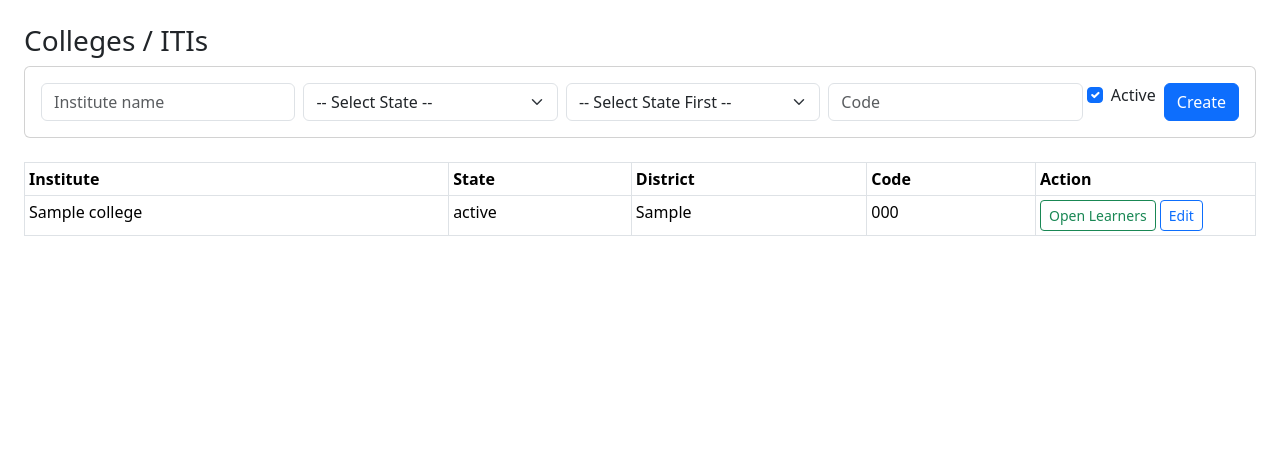
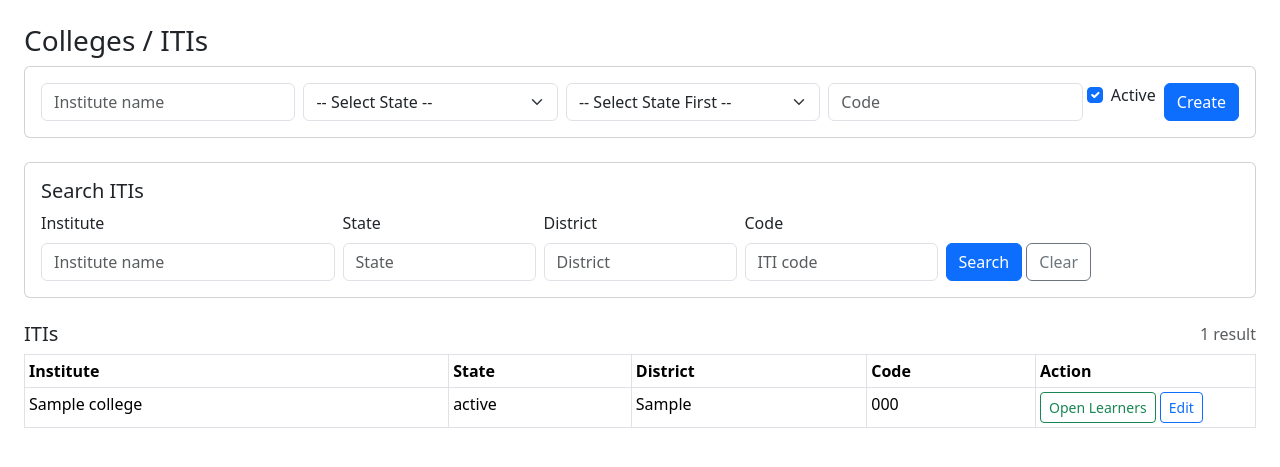
Before and after one commit to kaushikwonders/iti_web_app, a Flask app: page /admin/colleges in a window 1280 px wide. Shown: the part 56-523 px from the top of the page. Run offline with Flask 3, Linux system fonts and the light colour scheme; a user stored in the database is signed in; tables that the repository leaves empty hold one stand-in row (values such as "Sample post").

Commit message:
Add ITI search form and results state

```diff
--- a/app/templates/admin/colleges.html
+++ b/app/templates/admin/colleges.html
@@ -48,6 +48,68 @@
   </div>
 </form>
 
+<form method="get" action="{{ url_for('admin.colleges') }}"
+      class="card card-body mb-4">
+  <h5 class="card-title">Search ITIs</h5>
+
+  <div class="row g-2 align-items-end">
+    <div class="col-md-3">
+      <label for="search_institute" class="form-label">Institute</label>
+      <input type="text"
+             id="search_institute"
+             name="institute"
+             class="form-control"
+             value="{{ search_filters.institute }}"
+             placeholder="Institute name">
+    </div>
+
+    <div class="col-md-2">
+      <label for="search_state" class="form-label">State</label>
+      <input type="text"
+             id="search_state"
+             name="state"
+             class="form-control"
+             value="{{ search_filters.state }}"
+             placeholder="State">
+    </div>
+
+    <div class="col-md-2">
+      <label for="search_district" class="form-label">District</label>
+      <input type="text"
+             id="search_district"
+             name="district"
+             class="form-control"
+             value="{{ search_filters.district }}"
+             placeholder="District">
+    </div>
+
+    <div class="col-md-2">
+      <label for="search_code" class="form-label">Code</label>
+      <input type="text"
+             id="search_code"
+             name="code"
+             class="form-control"
+             value="{{ search_filters.code }}"
+             placeholder="ITI code">
+    </div>
+
+    <div class="col-md-3">
+      <button type="submit" class="btn btn-primary">Search</button>
+      <a href="{{ url_for('admin.colleges') }}"
+         class="btn btn-outline-secondary">
+        Clear
+      </a>
+    </div>
+  </div>
+</form>
+
+<div class="d-flex justify-content-between align-items-center mb-2">
+  <h5 class="mb-0">ITIs</h5>
+  <span class="text-muted">
+    {{ colleges|length }} result{% if colleges|length != 1 %}s{% endif %}
+  </span>
+</div>
+
 <table class="table table-bordered table-sm">
   <thead>
     <tr>
@@ -77,6 +139,12 @@
              class="btn btn-sm btn-outline-primary">
             Edit
           </a>
+        </td>
+      </tr>
+    {% else %}
+      <tr>
+        <td colspan="5" class="text-center text-muted py-4">
+          No ITIs found for the selected search filters.
         </td>
       </tr>
     {% endfor %}
```
